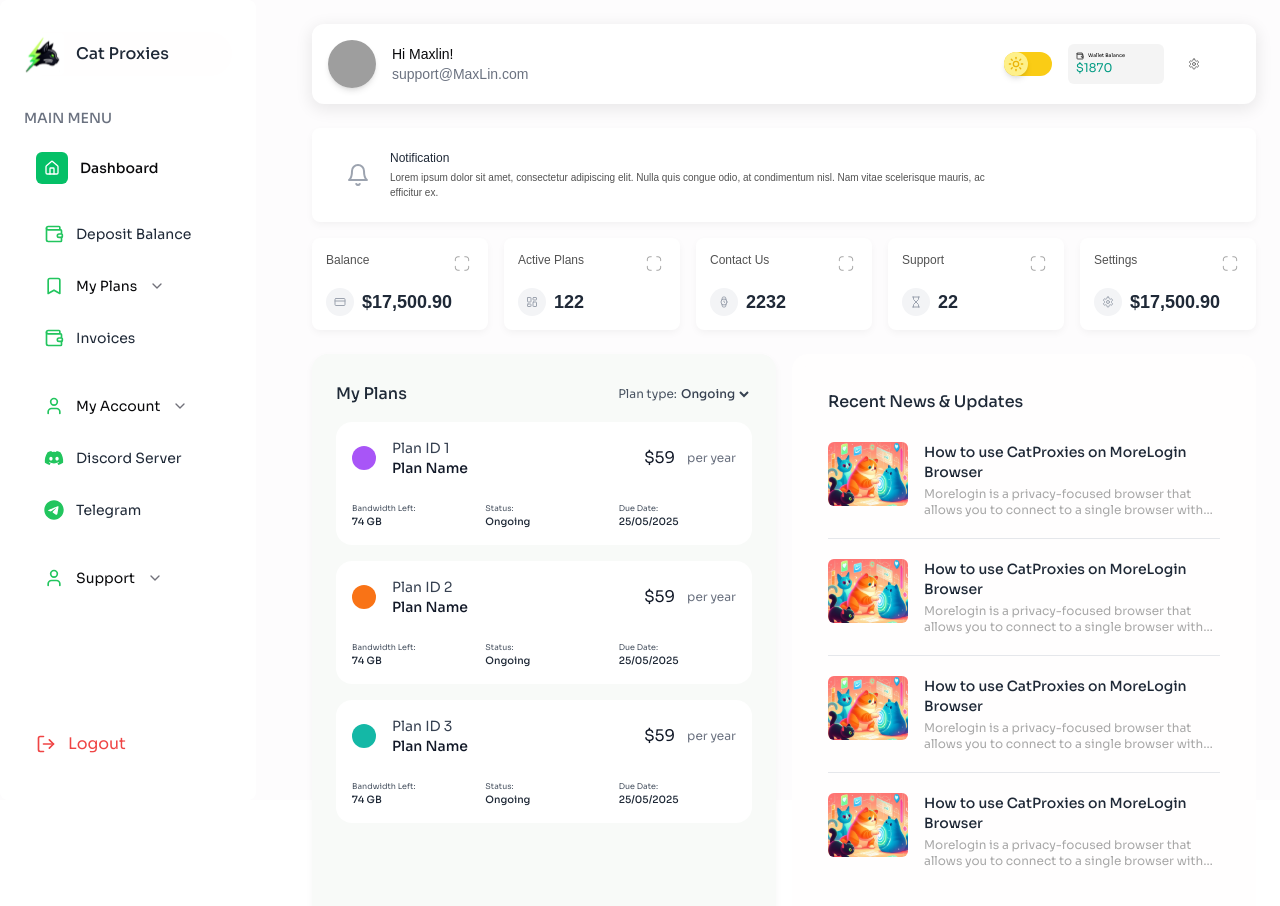
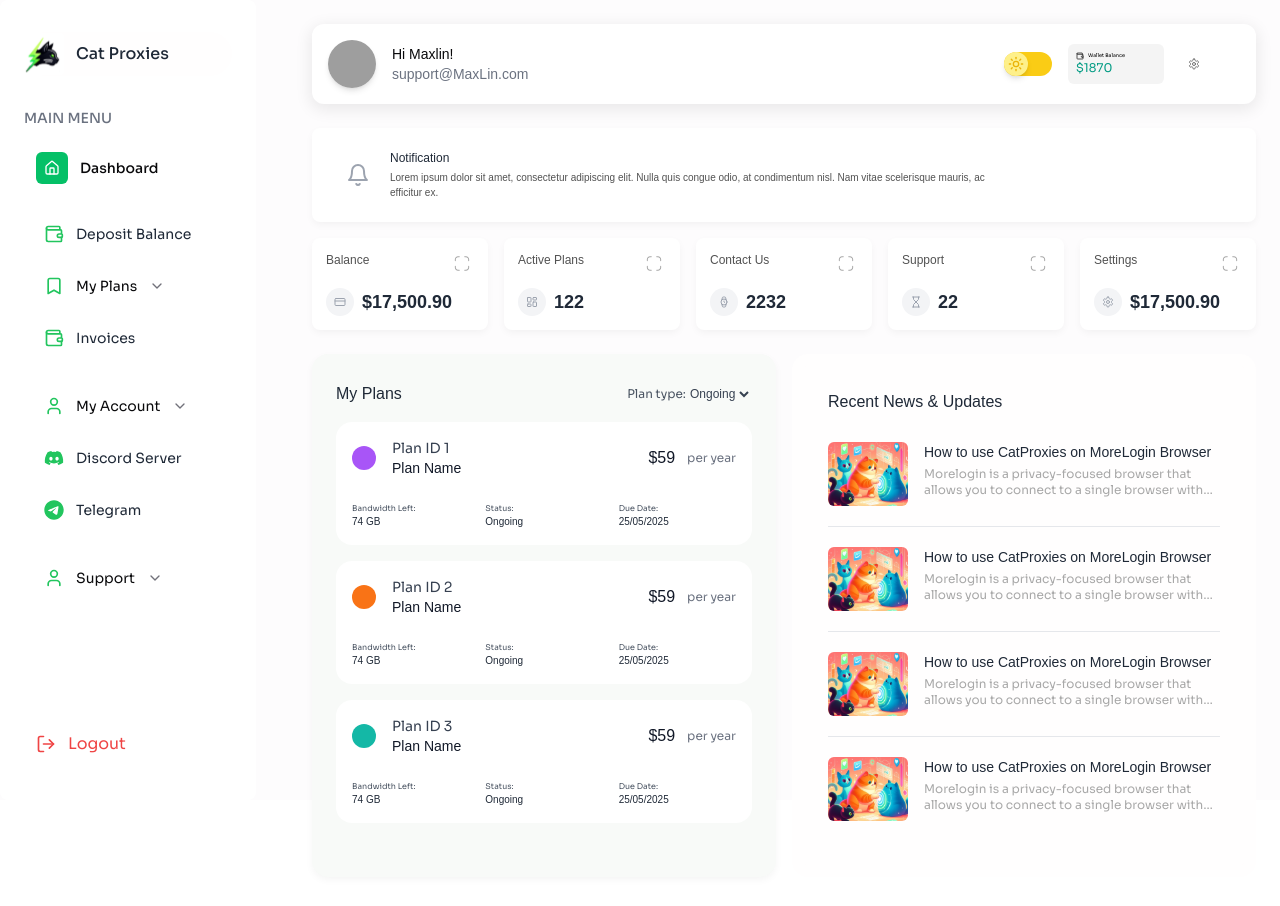
Before and after one commit to myselfabhi/Cat_Proxies, a Next.js app: page /dashboard in a window 1280 px wide. Shown: the top 906 px of the page. Built offline with nearby package versions, Linux system fonts and the light colour scheme; grey boxes are pictures that could not be loaded; a web font is replaced by a local one.

Commit message:
fix: font family in news and plans section

```diff
--- a/src/components/dashboard/NewsSection.tsx
+++ b/src/components/dashboard/NewsSection.tsx
@@ -16,7 +16,7 @@ const NewsItem = ({
       />
 
       <div className="flex-1">
-        <h3 className="text-sm font-medium text-gray-800 dark:text-gray-200 mb-1">
+        <h3 className="text-sm font-satoshi font-medium text-gray-800 dark:text-gray-200 mb-1">
           {title}
         </h3>
         <p className="text-xs text-[#A8A8A8] dark:text-gray-400 line-clamp-2">
@@ -58,7 +58,7 @@ const NewsSection = () => {
   return (
     <div className="w-full mx-auto border-[12px] dark:border-[#1E2327] border-[#fffefe] bg-[#fffefe] dark:bg-[#1E2327] rounded-2xl gap-6 px-6 py-6 mb-12">
       {/* Header */}
-      <h2 className="text-base font-medium text-gray-800 dark:text-gray-200 mb-2">
+      <h2 className="text-base font-satoshi font-medium text-gray-800 dark:text-gray-200 mb-2">
         Recent News & Updates
       </h2>
 
--- a/src/components/dashboard/PlansSection.tsx
+++ b/src/components/dashboard/PlansSection.tsx
@@ -33,7 +33,7 @@ const PlansSection = () => {
     <div className="w-full bg-[#F8FAF8] dark:bg-[#1E2327] rounded-2xl shadow-soft px-6 py-7 mb-12 mx-auto">
       {/* Header */}
       <div className="flex flex-wrap justify-between items-center mb-4 gap-4">
-        <h2 className="text-base font-medium text-gray-800 dark:text-gray-200">
+        <h2 className="text-base font-satoshi font-medium text-gray-800 dark:text-gray-200">
           My Plans
         </h2>
         <div className="flex items-center">
@@ -41,7 +41,7 @@ const PlansSection = () => {
             Plan type:
           </span>
           <select
-            className="text-xs font-medium text-gray-700 dark:text-gray-300 dark:bg-[#161B1E] border-none rounded-md dark:p-1 bg-transparent focus:outline-none"
+            className="text-xs font-satoshi font-medium text-gray-700 dark:text-gray-300 dark:bg-[#161B1E] border-none rounded-md dark:p-1 bg-transparent focus:outline-none"
             defaultValue="ongoing"
           >
             <option value="ongoing">Ongoing</option>
@@ -64,7 +64,7 @@ const PlansSection = () => {
                 <div className={`w-6 h-6 rounded-full ${plan.color}`}></div>
                 <div>
                   <p className="text-sm text-gray-700 dark:text-gray-300">{`Plan ID ${plan.id}`}</p>
-                  <p className="text-sm font-medium text-gray-900 dark:text-gray-100">
+                  <p className="text-sm font-satoshi font-medium text-gray-900 dark:text-gray-100">
                     {plan.name}
                   </p>
                 </div>
@@ -72,7 +72,7 @@ const PlansSection = () => {
 
               {/* Right Section */}
               <div className="flex flex-col sm:flex-row items-end sm:items-center text-right gap-1 sm:gap-3">
-                <p className="text-base font-normal text-gray-900 dark:text-gray-100">
+                <p className="text-base font-satoshi font-normal text-gray-900 dark:text-gray-100">
                   {plan.price}
                 </p>
                 <p className="text-xs text-gray-500 dark:text-gray-400">
@@ -87,7 +87,7 @@ const PlansSection = () => {
                 <p className="text-[8px] text-gray-600 dark:text-gray-400">
                   Bandwidth Left:
                 </p>
-                <p className="text-[10px] font-medium text-gray-800 dark:text-gray-200">
+                <p className="text-[10px] font-satoshi font-medium text-gray-800 dark:text-gray-200">
                   {plan.bandwidth}
                 </p>
               </div>
@@ -95,7 +95,7 @@ const PlansSection = () => {
                 <p className="text-[8px] text-gray-600 dark:text-gray-400">
                   Status:
                 </p>
-                <p className="text-[10px] font-medium text-gray-800 dark:text-gray-200">
+                <p className="text-[10px] font-satoshi font-medium text-gray-800 dark:text-gray-200">
                   {plan.status}
                 </p>
               </div>
@@ -103,7 +103,7 @@ const PlansSection = () => {
                 <p className="text-[8px] text-gray-600 dark:text-gray-400">
                   Due Date:
                 </p>
-                <p className="text-[10px] font-medium text-gray-800 dark:text-gray-200">
+                <p className="text-[10px] font-satoshi font-medium text-gray-800 dark:text-gray-200">
                   {plan.dueDate}
                 </p>
               </div>
```
